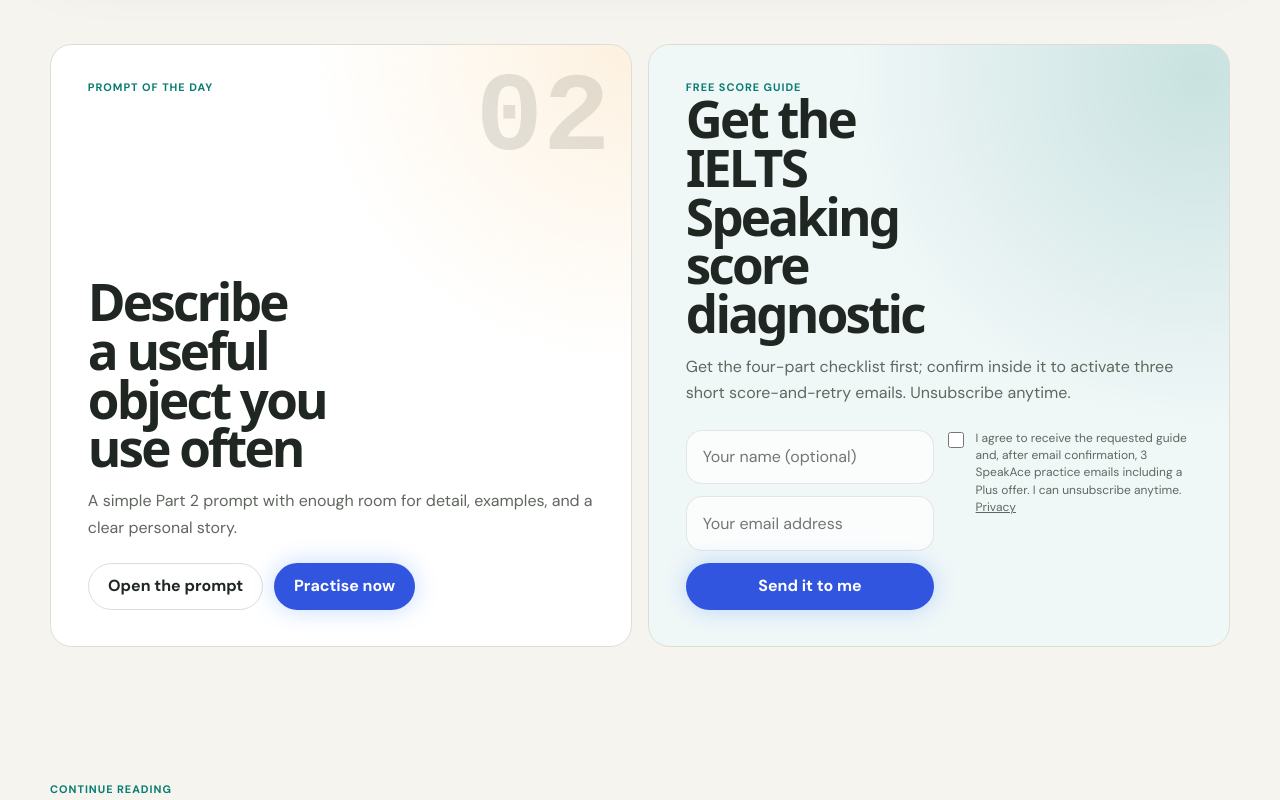
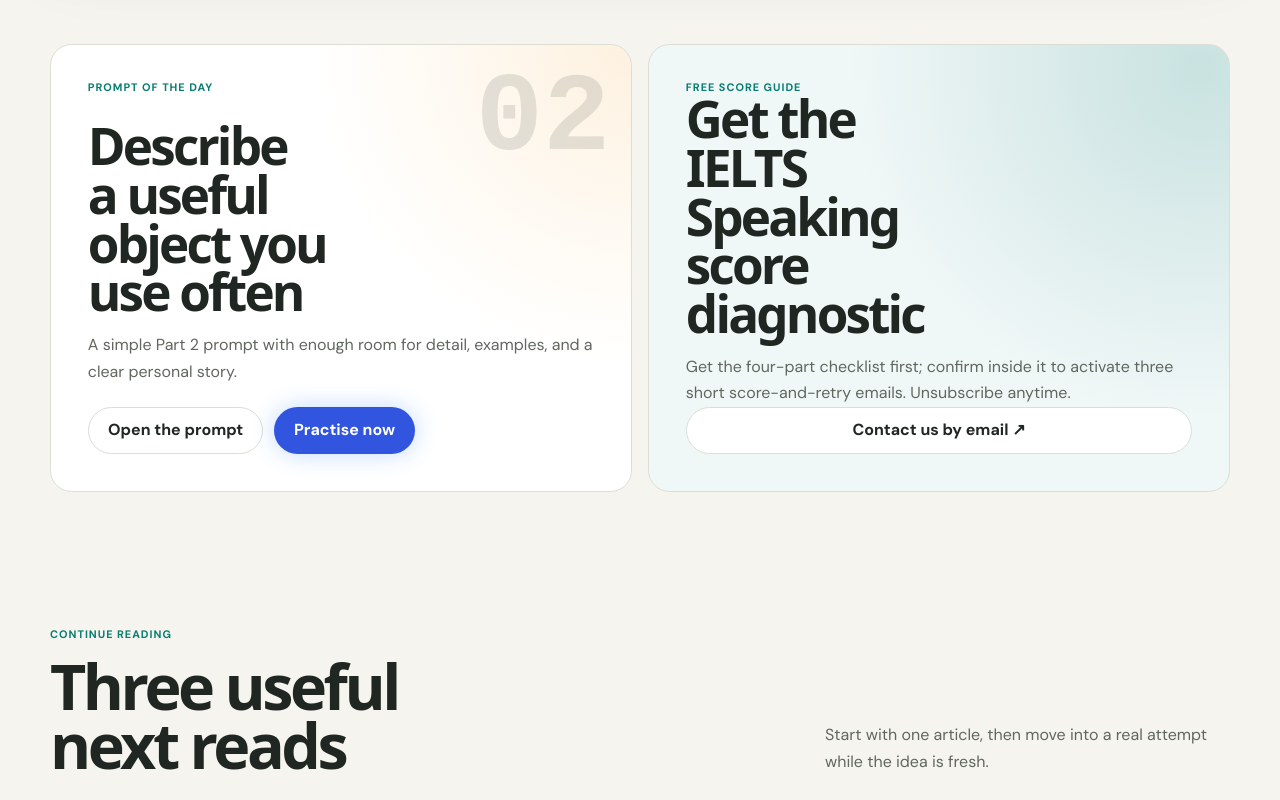
Before and after one commit to ahmetxars/speakace-ai, a Next.js app: page /resources in a window 1280 px wide. Shown: the part 2440-3240 px from the top of the page. Built offline with nearby package versions, Linux system fonts and the light colour scheme; no server answers.

Commit message:
Hide unavailable campaign capture and record production verification

```diff
--- a/app/layout.tsx
+++ b/app/layout.tsx
@@ -1,3 +1,4 @@
+import { getCommercialEmailConfigurationStatus } from "@/lib/server/email";
 import type { Metadata } from "next";
 import type { ReactNode } from "react";
 import { headers } from "next/headers";
@@ -97,7 +98,7 @@ export default async function RootLayout({ children }: Readonly<{ children: Reac
             __html: `(function(){try{if(document.body.classList.contains('public-site')||document.body.classList.contains('auth-site')){document.body.dataset.theme='light';return;}var t=localStorage.getItem('speakace-theme');if(t==='dark'||t==='light'){document.body.dataset.theme=t;}else{document.body.dataset.theme=window.matchMedia('(prefers-color-scheme: dark)').matches?'dark':'light';}}catch(e){}})();`
           }}
         />
-        <Providers initialLanguage={language}>
+        <Providers initialLanguage={language} commercialEmailEnabled={getCommercialEmailConfigurationStatus().ready}>
           <script
             type="application/ld+json"
             dangerouslySetInnerHTML={{
--- a/components/lead-capture-form.tsx
+++ b/components/lead-capture-form.tsx
@@ -1,4 +1,5 @@
 "use client";
+import { siteConfig } from "@/lib/site";
 
 import { type FormEvent, useState } from "react";
 import { useAppState } from "@/components/providers";
@@ -117,7 +118,7 @@ export function LeadCaptureForm({
   variant?: "default" | "compact";
   showName?: boolean;
 }) {
-  const { language } = useAppState();
+  const { language, commercialEmailEnabled } = useAppState();
   const publicLanguage = normalizePublicLanguage(language);
   const copy = labels[publicLanguage];
   const [name, setName] = useState("");
@@ -189,6 +190,11 @@ export function LeadCaptureForm({
         minWidth: "220px"
       }
     : undefined;
+
+  if (!commercialEmailEnabled) {
+    const contact = {en:"Contact us by email",tr:"E-posta ile iletişime geç",de:"Kontaktiere uns per E-Mail",es:"Escríbenos por email",fr:"Contactez-nous par e-mail"}[publicLanguage];
+    return <a className="button button-secondary" href={`mailto:${siteConfig.contactEmail}`}>{contact} ↗</a>;
+  }
 
   return (
     <form
--- a/components/providers.tsx
+++ b/components/providers.tsx
@@ -11,6 +11,7 @@ import { MemberProfile, SubscriptionPlan } from "@/lib/types";
 export type ThemeMode = "light" | "dark";
 
 interface AppContextValue {
+  commercialEmailEnabled: boolean;
   language: Language;
   setLanguage: (language: Language) => void;
   theme: ThemeMode;
@@ -25,7 +26,7 @@ interface AppContextValue {
 
 const AppContext = createContext<AppContextValue | null>(null);
 
-export function Providers({ children, initialLanguage = defaultLanguage }: { children: ReactNode; initialLanguage?: Language }) {
+export function Providers({ children, initialLanguage = defaultLanguage, commercialEmailEnabled = false }: { children: ReactNode; initialLanguage?: Language; commercialEmailEnabled?: boolean }) {
   const pathname = usePathname();
   const [language, setLanguageState] = useState<Language>(
     isPublicLanguage(initialLanguage) ? initialLanguage : defaultLanguage
@@ -216,7 +217,7 @@ export function Providers({ children, initialLanguage = defaultLanguage }: { chi
   };
 
   return (
-    <AppContext.Provider value={{ language, setLanguage, theme, setTheme, signedIn, signOut, currentUser, setGuestProfile, refreshSession, updatePlan }}>
+    <AppContext.Provider value={{ commercialEmailEnabled, language, setLanguage, theme, setTheme, signedIn, signOut, currentUser, setGuestProfile, refreshSession, updatePlan }}>
       {children}
     </AppContext.Provider>
   );
--- a/components/site-footer.tsx
+++ b/components/site-footer.tsx
@@ -213,7 +213,7 @@ const footerText: Record<PublicLanguage, FooterText> = {
 
 export function SiteFooter() {
   const pathname = usePathname();
-  const { language } = useAppState();
+  const { language, commercialEmailEnabled } = useAppState();
 
   if (
     pathname === "/" ||
@@ -294,6 +294,7 @@ export function SiteFooter() {
           </nav>
         ))}
       </div>
+      {commercialEmailEnabled && (
         <div className="public-footer-newsletter">
           <div>
             <span>{t.weeklyLabel}</span>
@@ -306,6 +307,7 @@ export function SiteFooter() {
             showName={false}
           />
         </div>
+      )}
       <div className="public-footer-bottom">
         <p>
           © {currentYear} SpeakAce. {t.copyright}
```
Also changed, not shown: 2 other files (tests, documents, lock files or other folders). Lines whose indentation alone changed are shown as unchanged.
